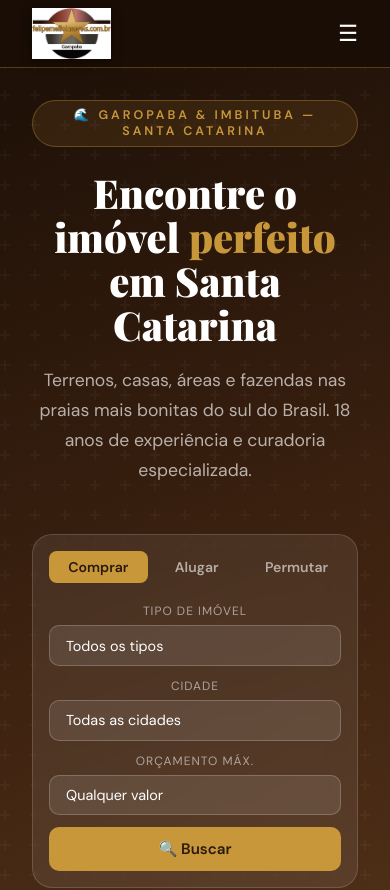
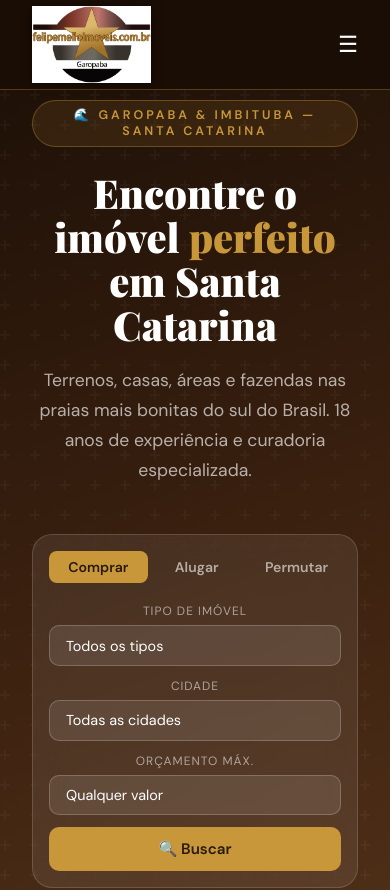
Before and after one commit to Bieli131121/FelipeMello, a React (Vite) app: page / in a window 390 px wide. Shown: the top 890 px of the page. Built offline with nearby package versions, Linux system fonts and the light colour scheme.

Commit message:
fix: navbar maior, logo maior, remove botao ADM

```diff
--- a/src/components/Navbar.module.css
+++ b/src/components/Navbar.module.css
@@ -9,7 +9,7 @@
   display: flex;
   align-items: center;
   justify-content: space-between;
-  height: 68px;
+  height: 90px;
 }
 
 .logo {
@@ -100,7 +100,7 @@
   .links {
     display: none;
     position: absolute;
-    top: 68px;
+    top: 90px;
     left: 0; right: 0;
     background: rgba(26, 14, 6, 0.98);
     flex-direction: column;
@@ -121,7 +121,7 @@
 }
 
 .logoImg {
-  height: 52px;
+  height: 78px;
   width: auto;
   object-fit: contain;
   filter: drop-shadow(0 2px 6px rgba(0,0,0,0.4));
```
Also changed, not shown: src/components/Navbar.jsx (+1 -4 lines).
